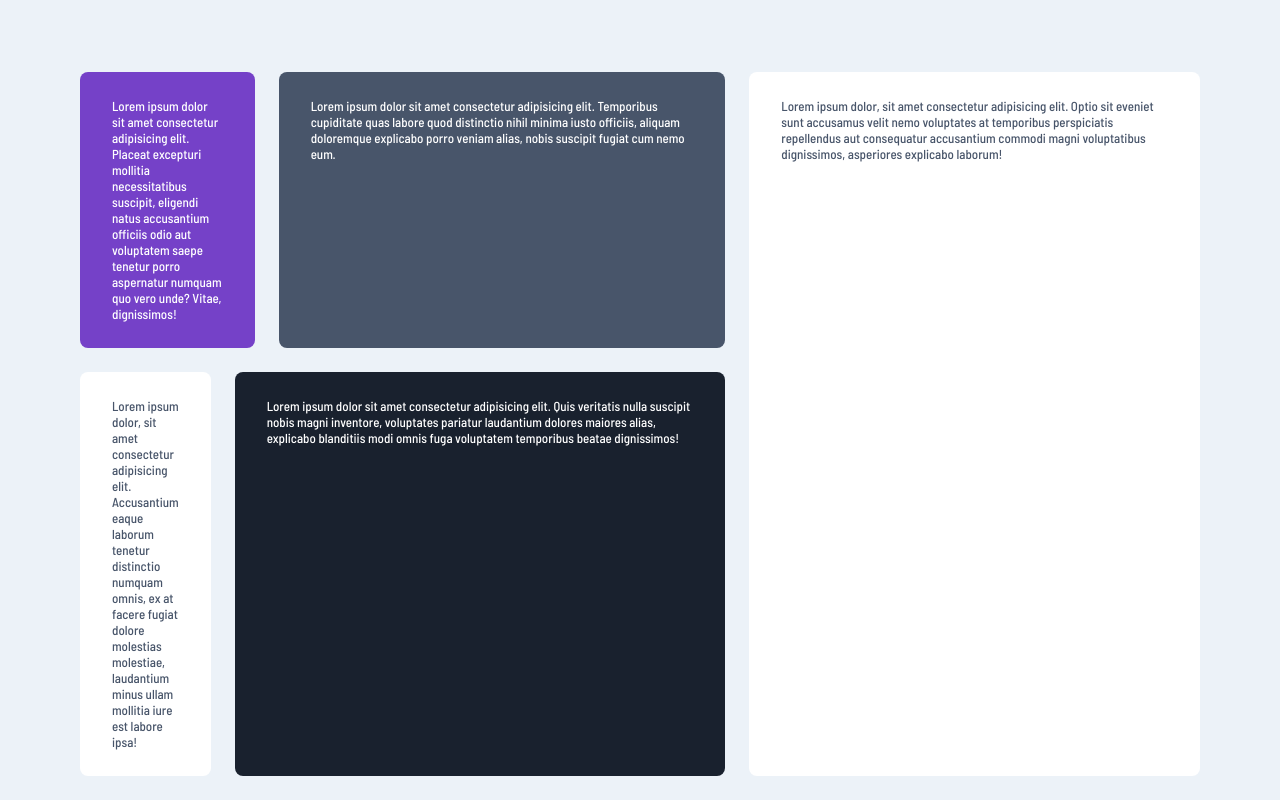
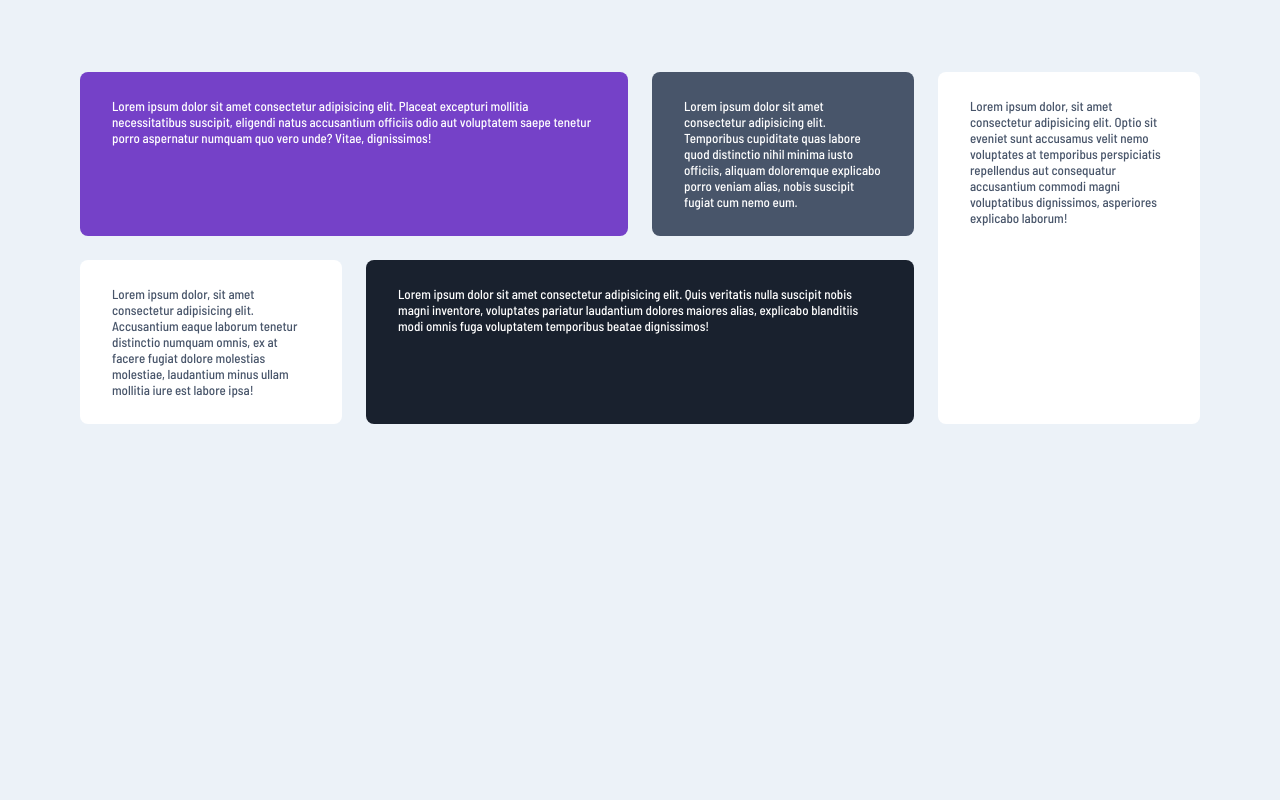
Before and after one commit to Arsalan2078/testimonials-grid-section, a React (Vite) app: page / in a window 1280 px wide. Built offline with nearby package versions, Linux system fonts and the light colour scheme.

Commit message:
typo fix

```diff
--- a/src/components/Grid.module.css
+++ b/src/components/Grid.module.css
@@ -21,6 +21,6 @@
 @media (min-width: 62rem) {
   .grid {
     grid-template-columns: repeat(4, 1fr);
-    grid-template-columns: repeat(2, 1fr);
+    grid-template-rows: repeat(2, 1fr);
   }
 }
```
